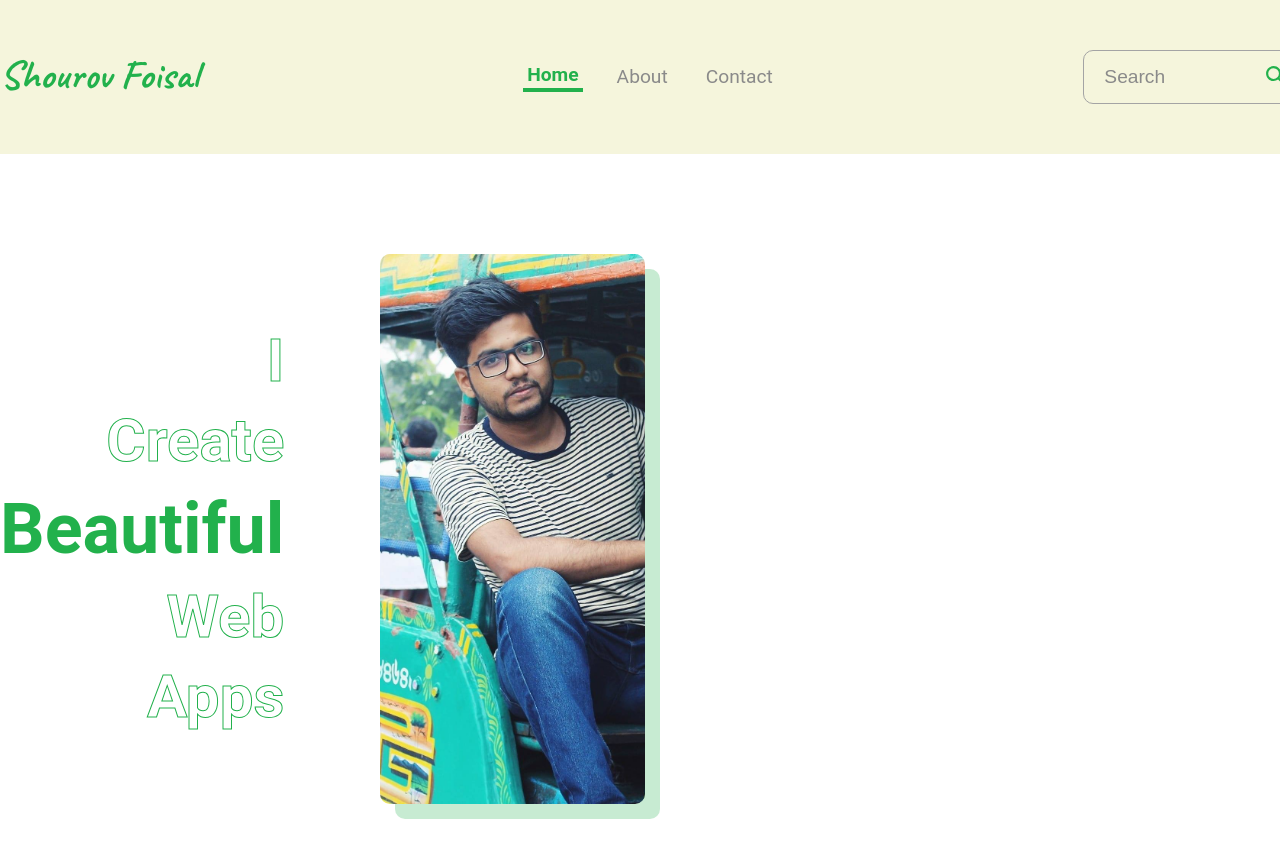
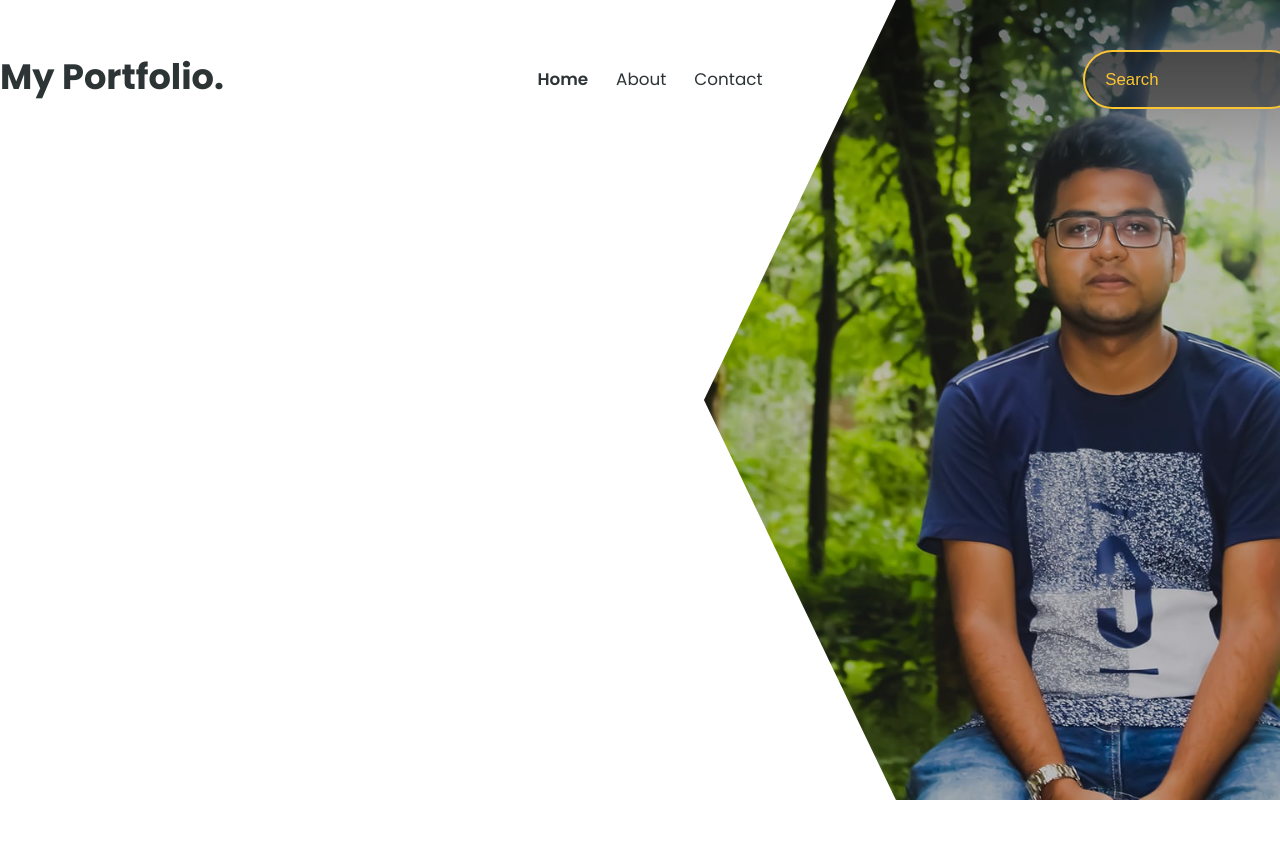
Before and after one commit to shourovfoisal/next-portfolio, a Next.js app: page / in a window 1280 px wide. Shown: the top 858 px of the page. After the commit the page ends 800 px from the top, so only its background shows below. Built offline with nearby package versions, Linux system fonts and the light colour scheme.

Commit message:
Changed the look of the front page.
Set the theme color to yellow.
Set my image in the background.
A lot of design changes.

```diff
--- a/components/Hero.module.scss
+++ b/components/Hero.module.scss
@@ -26,7 +26,7 @@
 		font-size: 60px;
 		color: transparent;
 		-webkit-text-stroke-width: 1px;
-		-webkit-text-stroke-color: $themeColor;
+		-webkit-text-stroke-color: $textColor;
 		line-height: 5rem;
 	}
 
@@ -35,7 +35,7 @@
 		margin: 8px 0;
 		-webkit-text-stroke-width: 0;
 		-webkit-text-stroke-color: transparent;
-		color: $themeColor;
+		color: $textColor;
 	}
 }
 
--- a/components/Hero.tsx
+++ b/components/Hero.tsx
@@ -6,7 +6,7 @@ const Hero = () => {
 	return (
 		<div className={styles.heroContainer}>
 			<div className={styles.heroImageAndText}>
-				<div className={styles.heroTextContainer}>
+				{/* <div className={styles.heroTextContainer}>
 					<h1>
 						<span>I</span>
 						<span>Create</span>
@@ -14,12 +14,12 @@ const Hero = () => {
 						<span>Web</span>
 						<span>Apps</span>
 					</h1>
-				</div>
-				<div className={styles.heroImageBoxContainer}>
+				</div> */}
+				{/* <div className={styles.heroImageBoxContainer}>
 					<div className={styles.heroImageContainer}>
 						<Image src={myImage} alt="" priority />
 					</div>
-				</div>
+				</div> */}
 			</div>
 			<div></div>
 		</div>
--- /dev/null
+++ b/components/Layout.module.css
@@ -0,0 +1,22 @@
+.body {
+    position: relative;
+}
+
+.wrapper {
+    min-height: 100vh;
+}
+
+.background {
+    position: absolute;
+    width: 50%;
+    height: 100%;
+    top: 0;
+    bottom: 0;
+    right: 0;
+    background:linear-gradient(to bottom, rgba(0, 0, 0, 0.5) 5%, rgba(0, 0, 0, 0.2) 23%), url("/images/myImage.jpg");
+    background-size: cover;
+    z-index: -1;
+    background-repeat: no-repeat;
+    background-position: 50% 0%;
+    clip-path: polygon(40% 0%, 100% 0%, 100% 100%, 40% 100%, 10% 50%);
+}
--- a/components/Layout.tsx
+++ b/components/Layout.tsx
@@ -2,6 +2,7 @@ import Head from "next/head";
 import React from "react";
 import Hero from "./Hero";
 import TopNav from "./TopNav";
+import styles from "./Layout.module.css";
 
 const Layout = ({ children }: any) => {
 	return (
@@ -11,10 +12,11 @@ const Layout = ({ children }: any) => {
 				<link rel="icon" href="/favicon.ico" />
 			</Head>
 			<TopNav />
+			<div className={styles.background}></div>
 			<div className="container">
 				<Hero />
-				{children}
 			</div>
+			{children}
 		</>
 	);
 };
--- a/components/TopNav.module.scss
+++ b/components/TopNav.module.scss
@@ -1,8 +1,9 @@
 @import "../styles/variables";
 
-.navWrapper {
-	background-color: beige;
-}
+// .navWrapper {
+// 	// background-color: transparent;
+// 	// background-blend-mode: multiply;
+// }
 
 .navContainer {
 	width: 1300px;
@@ -13,10 +14,10 @@
 }
 
 .logo {
-	font-family: "Caveat", cursive;
+	font-family: 'Poppins', sans-serif;
 	font-weight: 700;
-	color: $themeColor;
-	font-size: 2.5rem;
+	color: $textColor;
+	font-size: 2.2rem;
 	text-decoration: none;
 }
 
@@ -29,13 +30,13 @@
 	a {
 		min-width: max-content;
 		text-decoration: none;
-		color: $grayColor;
-		font-size: 1.2rem;
+		color: $textColor;
+		font-size: 1.05rem;
 		padding: 0 4px 2px 4px;
 	}
 
 	a:not(:last-child) {
-		margin-right: 30px;
+		margin-right: 20px;
 	}
 }
 
@@ -59,22 +60,27 @@
 .searchBox {
 	width: 50%;
 	padding: 15px 20px;
-	border: 1px solid $grayColorSubtle;
-	border-radius: 10px;
-	position: relative;
-
-	&:hover {
-		border: 1px solid $themeColor;
-	}
+	border: 2px solid #fbc531;
+	background-color: rgba(0, 0, 0, 0.4);
+	border-radius: 50px;
+	display: flex;
+	flex-direction: column;
+	justify-content: center;
 
 	input[type="text"] {
 		width: 100%;
 		padding-right: 20px;
 		border: none;
 		outline: none;
-		font-size: 1.2rem;
-		color: $grayColor;
+		font-size: 1.05rem;
+		color: #fbc531;
+		caret-color: #fbc531;
 		background-color: transparent;
+	}
+
+	input[type="text"]::placeholder {
+		// font-weight: 700;
+		color: #fbc531;
 	}
 }
 
--- a/components/TopNav.tsx
+++ b/components/TopNav.tsx
@@ -19,17 +19,16 @@ const TopNav = () => {
 	}, [router.pathname]);
 
 	const activeLinkStyles = {
-		color: "#22b14c",
-		fontWeight: "700",
-		borderBottom: "4px solid #22b14c",
+		color: "#2d3436",
+		fontWeight: "600",
+		// borderBottom: "4px solid #22b14c",
 	};
 
 	return (
-		<div className={styles.navWrapper}>
 		<div className={styles.navContainer}>
 			<div className="logo">
 				<Link href="/" className={styles.logo}>
-						Shourov Foisal
+					My Portfolio.
 				</Link>
 			</div>
 
@@ -57,7 +56,7 @@ const TopNav = () => {
 					<div className={styles.searchInputContainer}>
 						<input type="text" placeholder="Search" />
 					</div>
-						<div className={styles.searchIconContainer}>
+					{/* <div className={styles.searchIconContainer}>
 						<IoSearch
 							style={{
 								cursor: "pointer",
@@ -66,8 +65,7 @@ const TopNav = () => {
 								fontWeight: "bold",
 							}}
 						/>
-						</div>
-					</div>
+					</div> */}
 				</div>
 			</div>
 		</div>
--- a/styles/_variables.scss
+++ b/styles/_variables.scss
@@ -1,6 +1,9 @@
 $grayColorSubtle: #a4a4a4;
 $grayColor: #8a8a8a;
-$themeColor: #22b14c;
+// $themeColor: #22b14c;
+$textColor: #2d3436;
+// $themeColor: #34495e;
+
 $themeColorLight: rgba(34, 177, 76, 0.25); //#22b14c
-$themeColorDeep: #1c8f3e;
-$themeColorSubtle: rgba(241, 255, 240, 0.8); // #f1fff0
+// $themeColorDeep: #1c8f3e;
+// $themeColorSubtle: rgba(241, 255, 240, 0.8); // #f1fff0
--- a/styles/globals.scss
+++ b/styles/globals.scss
@@ -1,4 +1,7 @@
-@import url("https://fonts.googleapis.com/css2?family=Caveat:wght@400;500;600;700&display=swap");
+// @import url("https://fonts.googleapis.com/css2?family=Caveat:wght@400;500;600;700&display=swap");
+// @import url('https://fonts.googleapis.com/css2?family=Fascinate&display=swap');
+// @import url('https://fonts.googleapis.com/css2?family=Alfa+Slab+One&display=swap');
+@import url('https://fonts.googleapis.com/css2?family=Poppins:wght@100;200;300;400;500;600;700;800;900&display=swap');
 @import "../styles/variables";
 
 * {
@@ -7,18 +10,16 @@
 	box-sizing: border-box;
 }
 
-input {
-	caret-color: $grayColor;
-}
-
-::placeholder {
-	color: $grayColor;
-}
-
 body {
-	min-height: 100vh;
-	font-family: Roboto, sans-serif;
-	color: $grayColor;
+	// min-height: 100vh;
+	font-family: 'Poppins', sans-serif;
+	// font-family: Roboto, sans-serif;
+	-webkit-font-smoothing: antialiased;
+	color: $textColor;
+	// background-color: #ecf0f1;
+	// background-color: #fdcb6e;
+	// background-color: #fbc531;
+	// background-color: #f1c40f;
 	// background-color: $themeColorSubtle;
 	// background-color: aliceblue;
 	// background-color: #ffdc60;
```
Also changed, not shown: public/images/myImage.jpg, public/images/myImage_old.jpg (added). Lines whose indentation alone changed are shown as unchanged.
